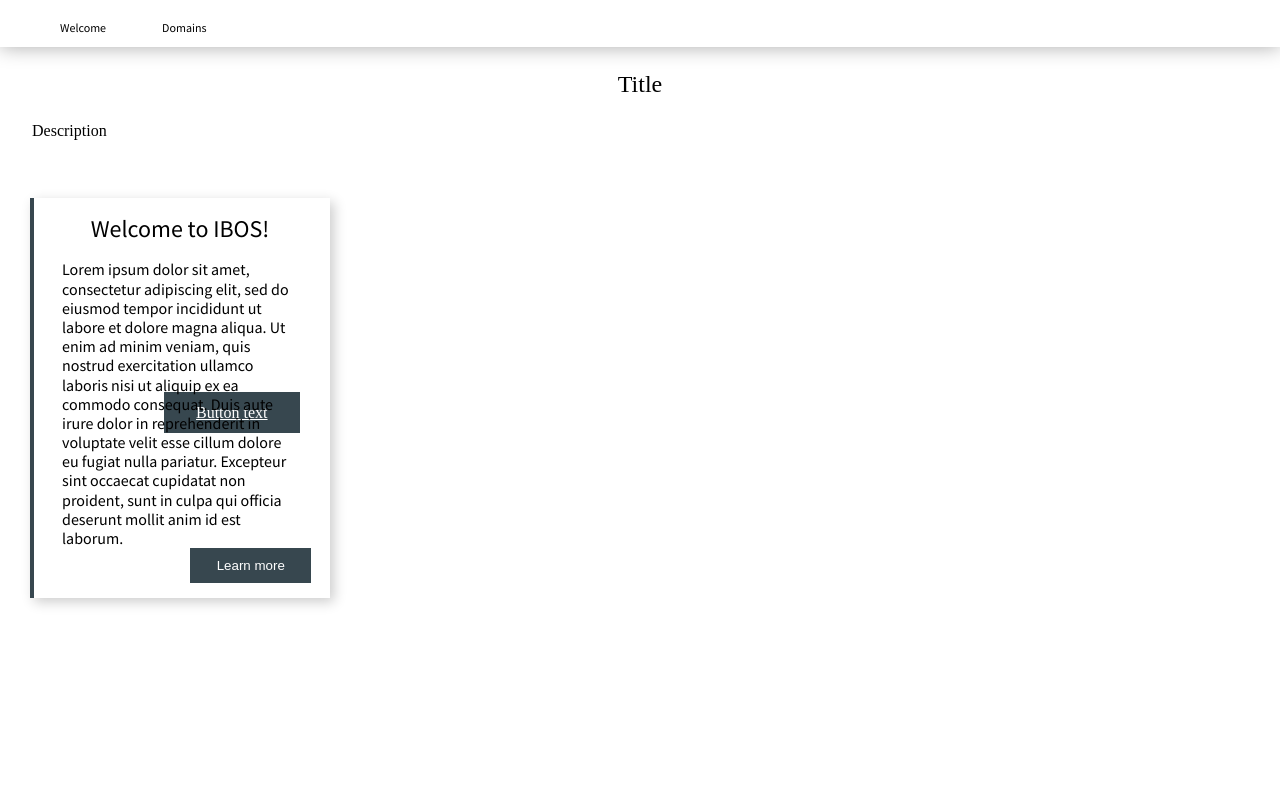
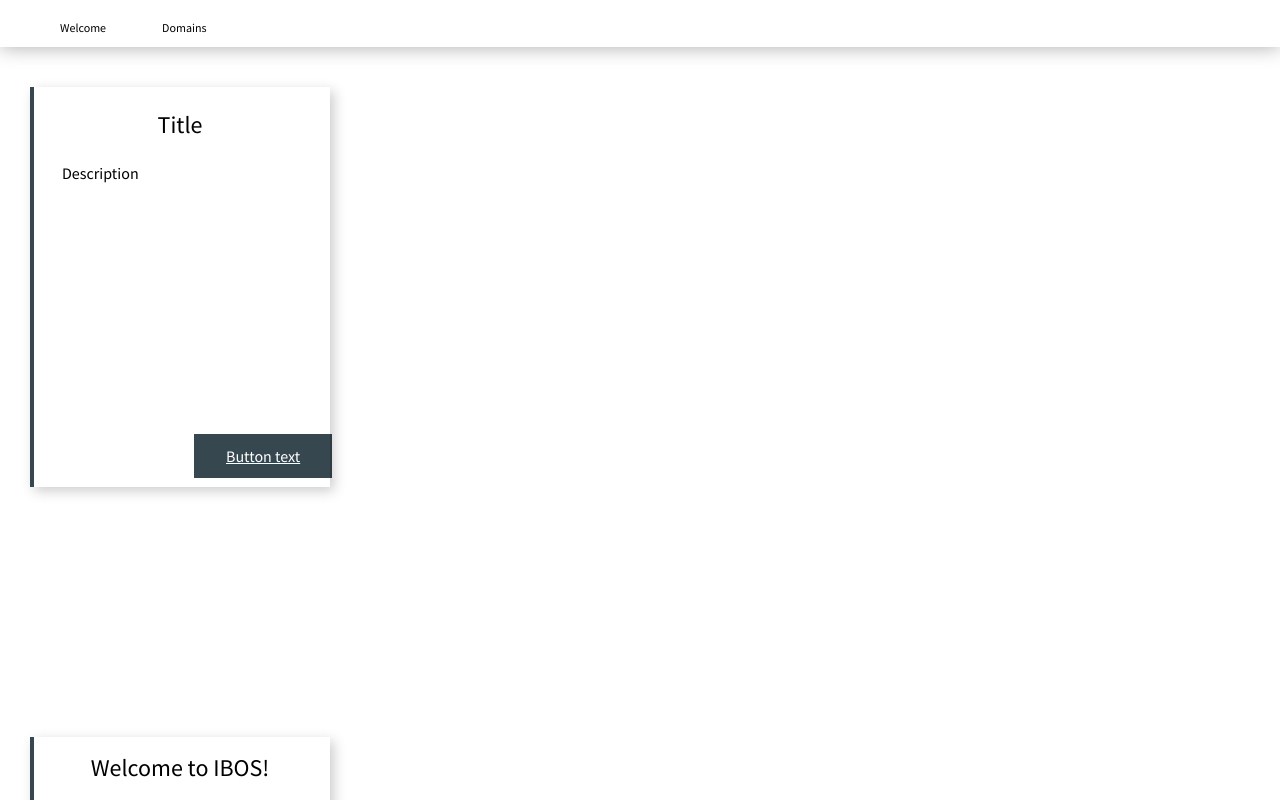
Before and after one commit to fromITzerotoIThero/IBOS, a React (Create React App) app: page / in a window 1280 px wide. Shown: the top 800 px of the page. Built offline with nearby package versions, Linux system fonts and the light colour scheme; no server answers; the database is empty; the HTML template or start-up script is replaced by a standard one.

Commit message:
Updating className in CSS

```diff
--- a/src/components/BasicCard/BasicCard.module.css
+++ b/src/components/BasicCard/BasicCard.module.css
@@ -1,4 +1,4 @@
-.basic_card {
+.card {
     width: 300px;
     min-height: 400px;
     margin: 40px 30px 250px 30px;
```
